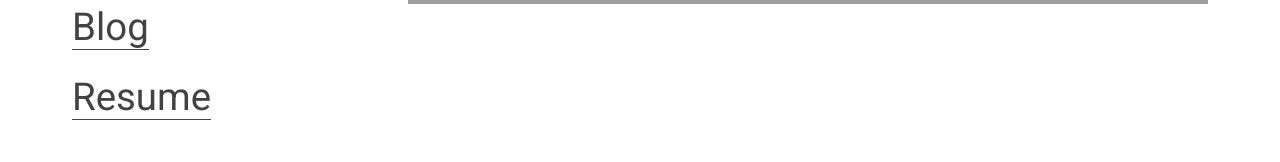
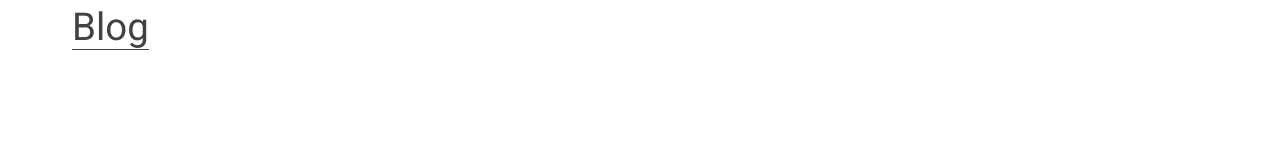
Before and after one commit to andrewjsauer/personal, a Next.js app: page / in a window 1280 px wide. Shown: the part 980-1142 px from the top of the page. Built offline with nearby package versions, Linux system fonts and the light colour scheme; grey boxes are pictures that could not be loaded.

Commit message:
Removed resume link

```diff
--- a/src/app/page.tsx
+++ b/src/app/page.tsx
@@ -59,16 +59,6 @@ export default function Home() {
             <Link className={styles.link} href="/blog">
               Blog
             </Link>
-          </div>
-          <div className={styles.resumeContainer}>
-            <a
-              className={styles.link}
-              href="https://drive.google.com/file/d/1bFMIlc48SheJNBaxzMUugHyIuKZ5tGSA/view?usp=sharing"
-              target="_blank"
-              rel="noopener noreferrer"
-            >
-              Resume
-            </a>
           </div>
         </div>
 
```
